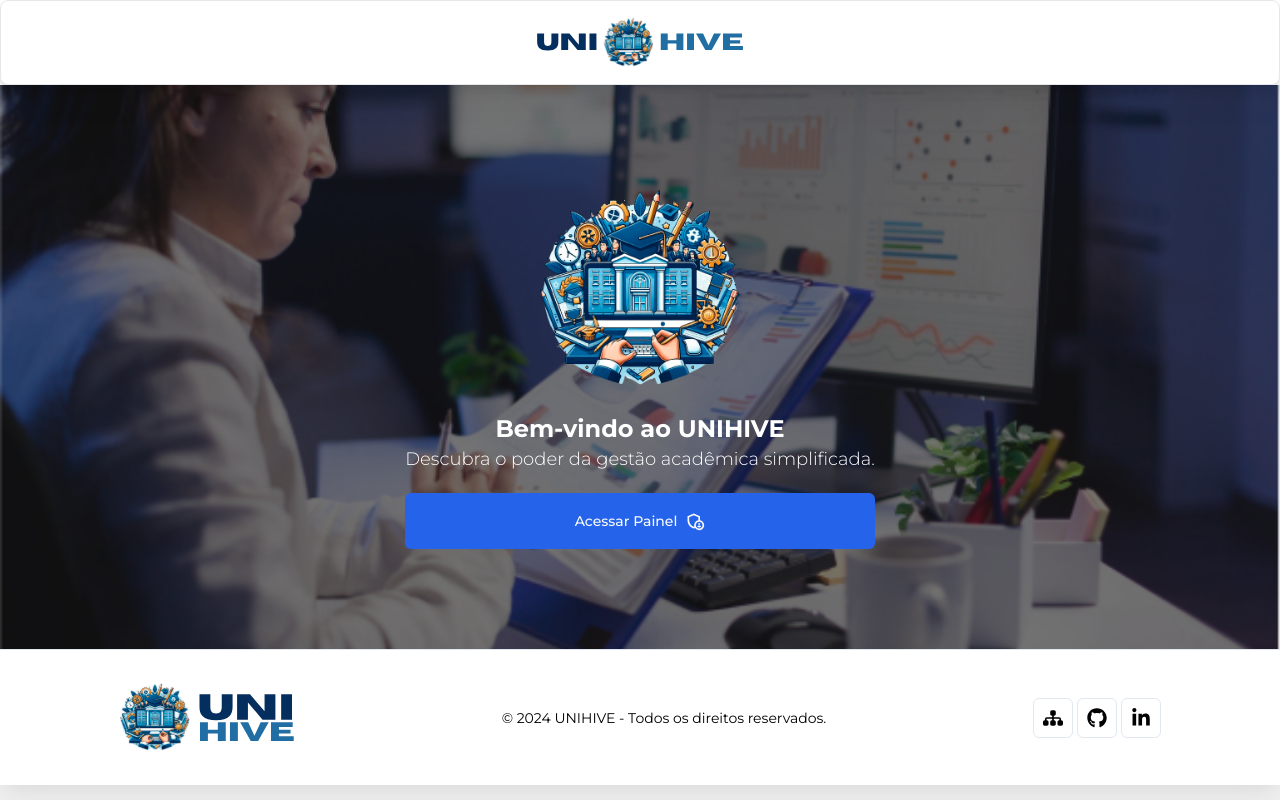
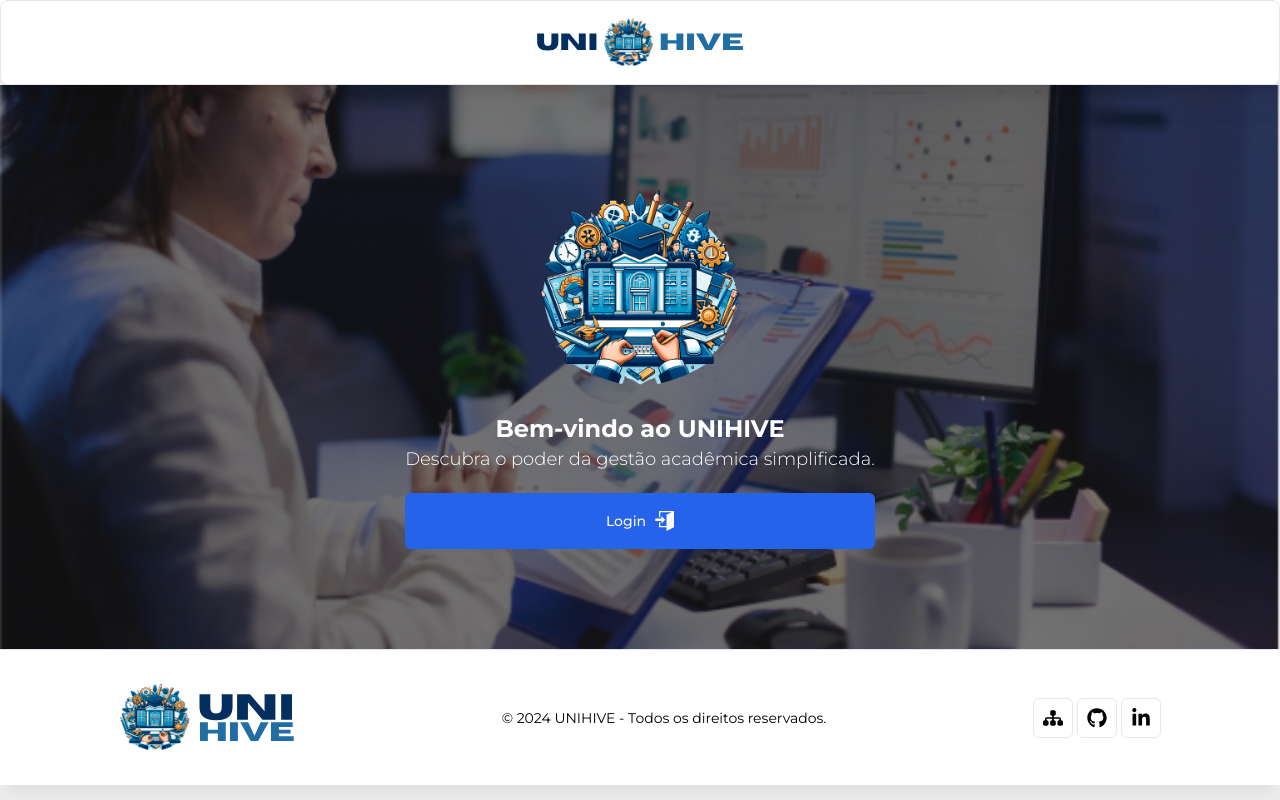
Before and after one commit to gui-bus/UNIHIVE, a Next.js app: page / in a window 1280 px wide. Shown: the top 800 px of the page. Built offline with nearby package versions, Linux system fonts and the light colour scheme; no server answers.

Commit message:
feat: change user for issignedin

```diff
--- a/src/app/page.tsx
+++ b/src/app/page.tsx
@@ -16,7 +16,7 @@ import { MdOutlineAdminPanelSettings } from "react-icons/md";
 import Link from "next/link";
 
 export default function Home() {
-  const { user } = useUser();
+  const { isSignedIn } = useUser();
   return (
     <main className="bg-[url('/home.png')] bg-cover bg-center bg-no-repeat py-20 flex items-center justify-center 3xl:max-w-7xl mx-auto 3xl:rounded-b-2xl">
       <div className="flex items-center justify-center p-5 text-center">
@@ -37,7 +37,7 @@ export default function Home() {
             </p>
           </div>
 
-          {user?.id !== "" ? (
+          {isSignedIn ? (
             <Button
               className="flex items-center justify-center gap-2 h-14 w-full"
               asChild
```
